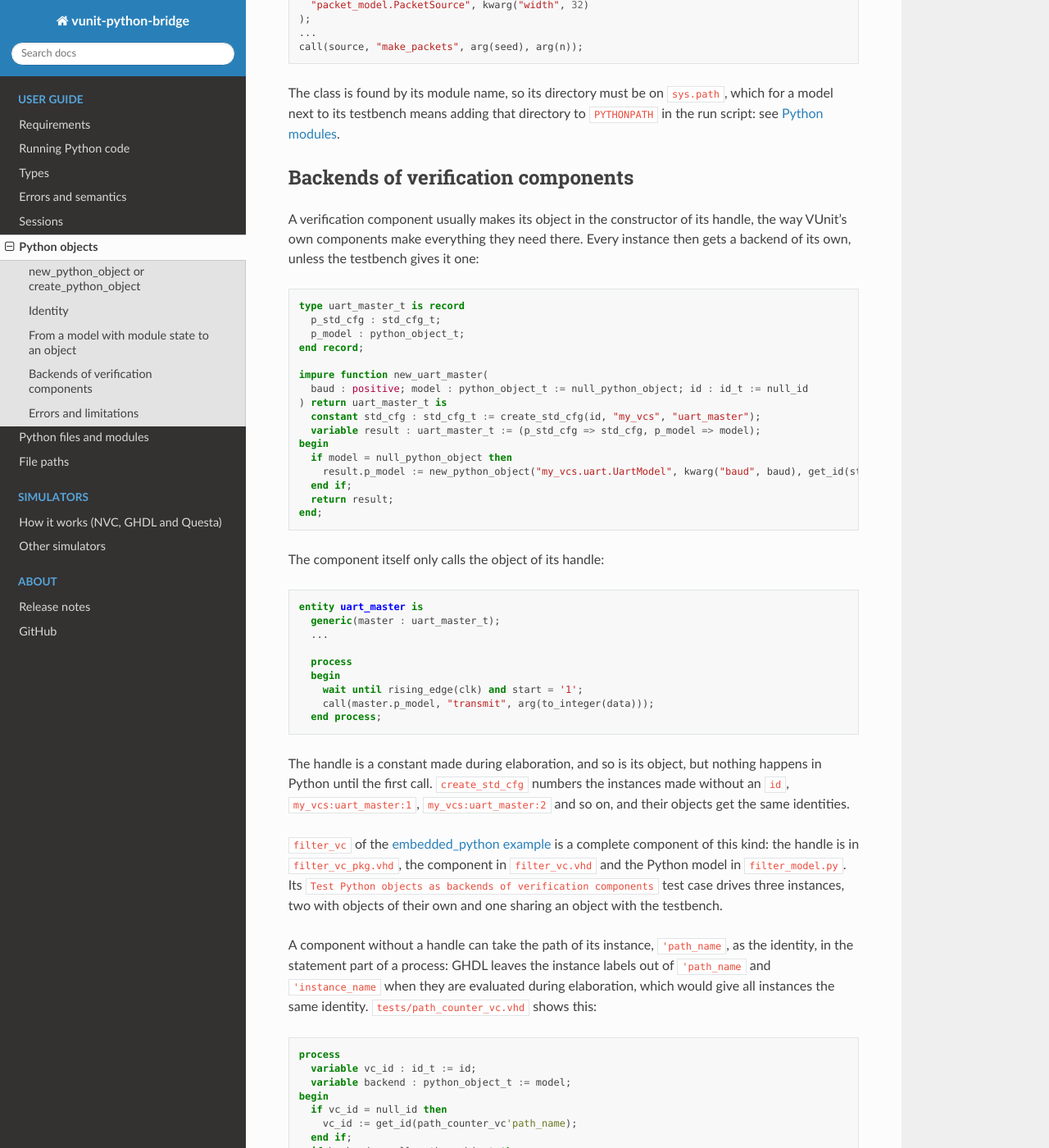
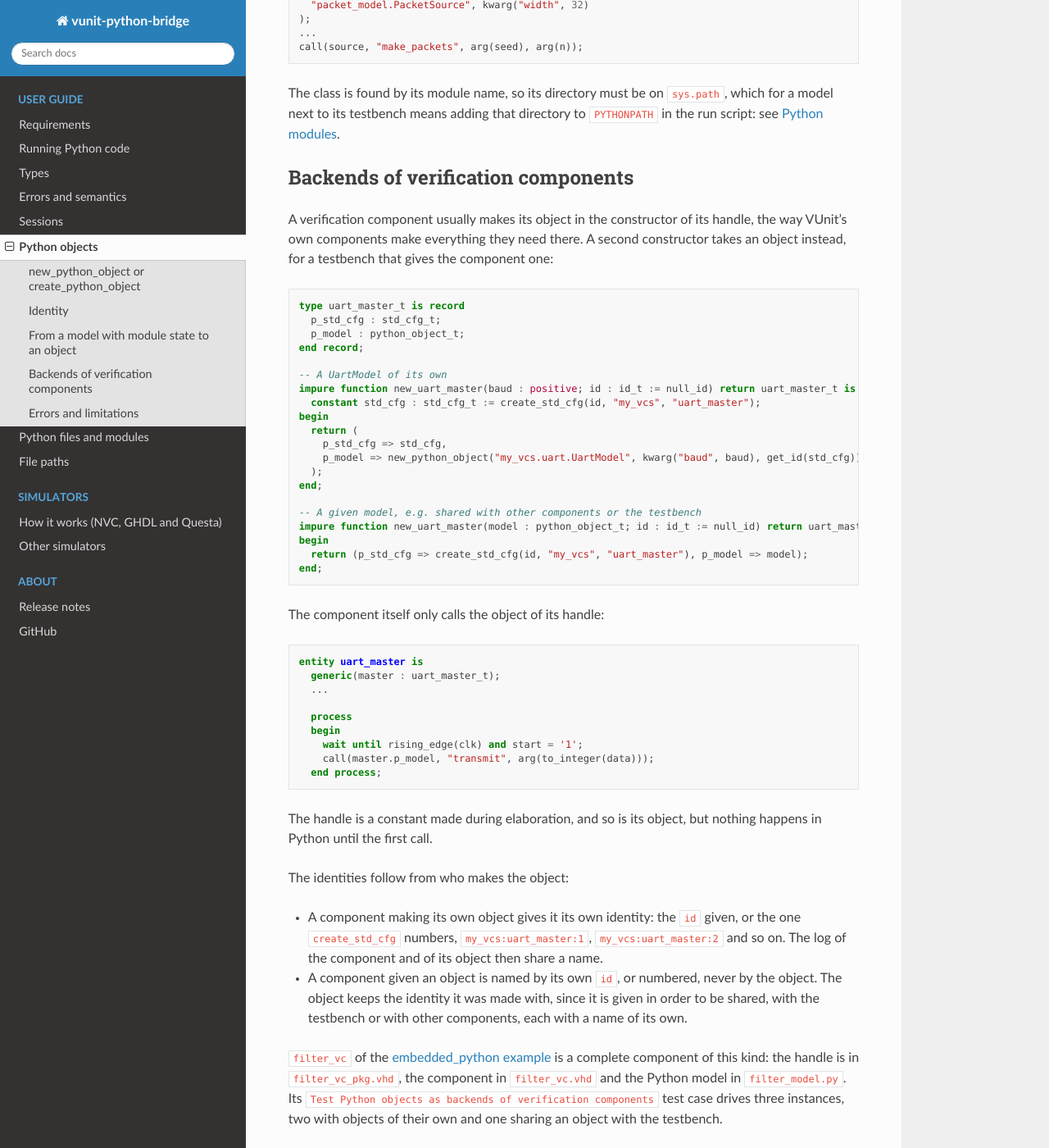
Before and after one commit to VUnit/vunit-python-bridge, a Sphinx documentation site: the page built from docs/python_objects.rst, in a window 1280 px wide and 1400 px high, scrolled down 2735 px. Shown: the whole window at 82% size. Built offline with Sphinx 7.4.7 and the Read the Docs theme 3.1.0, drawn with Linux system fonts in a browser that asks for light colours; pages that are not in the unit, such as notebooks, are missing from menus; the version number is read from the project's files by our own code.

Commit message:
Give verification components a constructor per use case
A component making its own object and a component given one have
constructors of their own instead of an optional model parameter. The
user guide describes the identities of components and their objects.

Co-Authored-By: Claude Opus 5.5 <noreply@anthropic.com>

```diff
--- a/docs/python_objects.rst
+++ b/docs/python_objects.rst
@@ -167,9 +167,9 @@ Backends of verification components
 ~~~~~~~~~~~~~~~~~~~~~~~~~~~~~~~~~~~
 
 A verification component usually makes its object in the constructor of its
-handle, the way VUnit's own components make everything they need there.
-Every instance then gets a backend of its own, unless the testbench gives it
-one:
+handle, the way VUnit's own components make everything they need there. A
+second constructor takes an object instead, for a testbench that gives the
+component one:
 
 .. code-block:: vhdl
 
@@ -178,16 +178,20 @@ one:
       p_model : python_object_t;
     end record;
 
-    impure function new_uart_master(
-      baud : positive; model : python_object_t := null_python_object; id : id_t := null_id
-    ) return uart_master_t is
+    -- A UartModel of its own
+    impure function new_uart_master(baud : positive; id : id_t := null_id) return uart_master_t is
       constant std_cfg : std_cfg_t := create_std_cfg(id, "my_vcs", "uart_master");
-      variable result : uart_master_t := (p_std_cfg => std_cfg, p_model => model);
     begin
-      if model = null_python_object then
-        result.p_model := new_python_object("my_vcs.uart.UartModel", kwarg("baud", baud), get_id(std_cfg));
-      end if;
-      return result;
+      return (
+        p_std_cfg => std_cfg,
+        p_model => new_python_object("my_vcs.uart.UartModel", kwarg("baud", baud), get_id(std_cfg))
+      );
+    end;
+
+    -- A given model, e.g. shared with other components or the testbench
+    impure function new_uart_master(model : python_object_t; id : id_t := null_id) return uart_master_t is
+    begin
+      return (p_std_cfg => create_std_cfg(id, "my_vcs", "uart_master"), p_model => model);
     end;
 
 The component itself only calls the object of its handle:
@@ -205,9 +209,18 @@ The component itself only calls the object of its handle:
       end process;
 
 The handle is a constant made during elaboration, and so is its object, but
-nothing happens in Python until the first call. ``create_std_cfg`` numbers the
-instances made without an ``id``, ``my_vcs:uart_master:1``,
-``my_vcs:uart_master:2`` and so on, and their objects get the same identities.
+nothing happens in Python until the first call.
+
+The identities follow from who makes the object:
+
+* A component making its own object gives it its own identity: the ``id``
+  given, or the one ``create_std_cfg`` numbers, ``my_vcs:uart_master:1``,
+  ``my_vcs:uart_master:2`` and so on. The log of the component and of its
+  object then share a name.
+* A component given an object is named by its own ``id``, or numbered, never
+  by the object. The object keeps the identity it was made with, since it is
+  given in order to be shared, with the testbench or with other components,
+  each with a name of its own.
 
 ``filter_vc`` of the `embedded_python example
 <https://github.com/VUnit/vunit-python-bridge/tree/main/examples/embedded_python>`__
```
Also changed, not shown: 2 other files.
